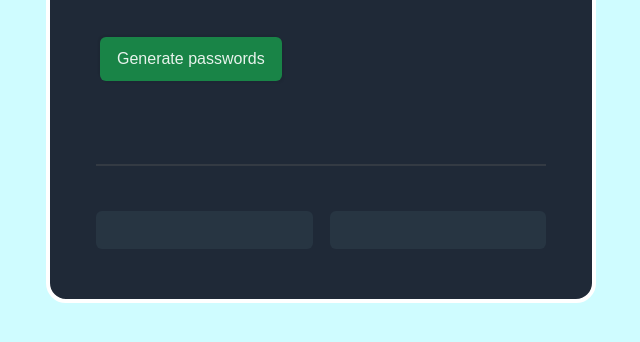
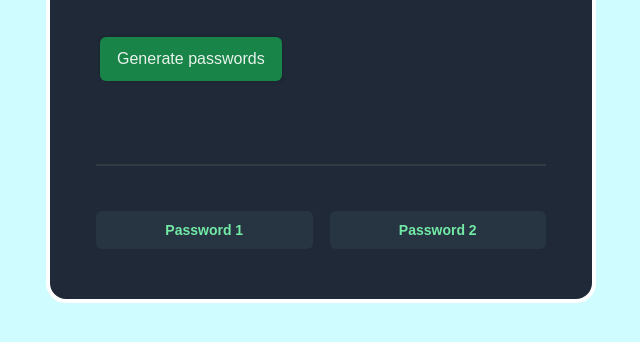
Before and after one commit to Code-with-Humza/Random-Password-Generator, a plain HTML site: page index.html in a window 1280 px wide. Shown: the part 372-714 px from the top of the page, without its empty margins (319-959 px from the left). Drawn offline with Linux system fonts and the light colour scheme.

Commit message:
Update index.html

```diff
--- a/index.html
+++ b/index.html
@@ -1,56 +1,115 @@
 <!DOCTYPE html>
+
 <html lang="en">
 
+
+
 <head>
+
     <meta charset="UTF-8">
+
     <meta name="viewport" content="width=device-width, initial-scale=1.0">
+
+
 
     <title>Random Password Generator</title>
 
+
+
     <link rel="stylesheet" href="style.css">
+
 </head>
+
+
 
 <body>
 
+
+
     <main class="main-container">
+
+
 
         <section class="container">
 
+
+
             <div class="text-container">
+
                 <h1>Generate a</h1>
+
                 <h1 class="random-password">random password</h1>
 
+
+
                 <p class="paragraph-text">
+
                     Never use an insecure password again.
+
                 </p>
+
             </div>
 
+
+
             <button class="generate-btn" id="target-button">
+
                 Generate passwords
+
             </button>
+
+
 
             <div class="password-display">
 
+
+
                 <button
-                    class="password-output"
+
+                    class="password-output placeholder"
+
                     id="first-password"
-                    aria-label="First generated password">
+
+                    data-placeholder="Password 1"
+
+                    aria-label="First generated password">Password 1
+
                 </button>
 
+
+
                 <button
-                    class="password-output"
+
+                    class="password-output placeholder"
+
                     id="second-password"
-                    aria-label="Second generated password">
+
+                    data-placeholder="Password 2"
+
+                    aria-label="Second generated password">Password 2
+
                 </button>
+
+
 
             </div>
 
+
+
         </section>
+
+
 
     </main>
 
+
+
     <script src="script.js"></script>
+
+
 
 </body>
 
+
+
 </html>
```
